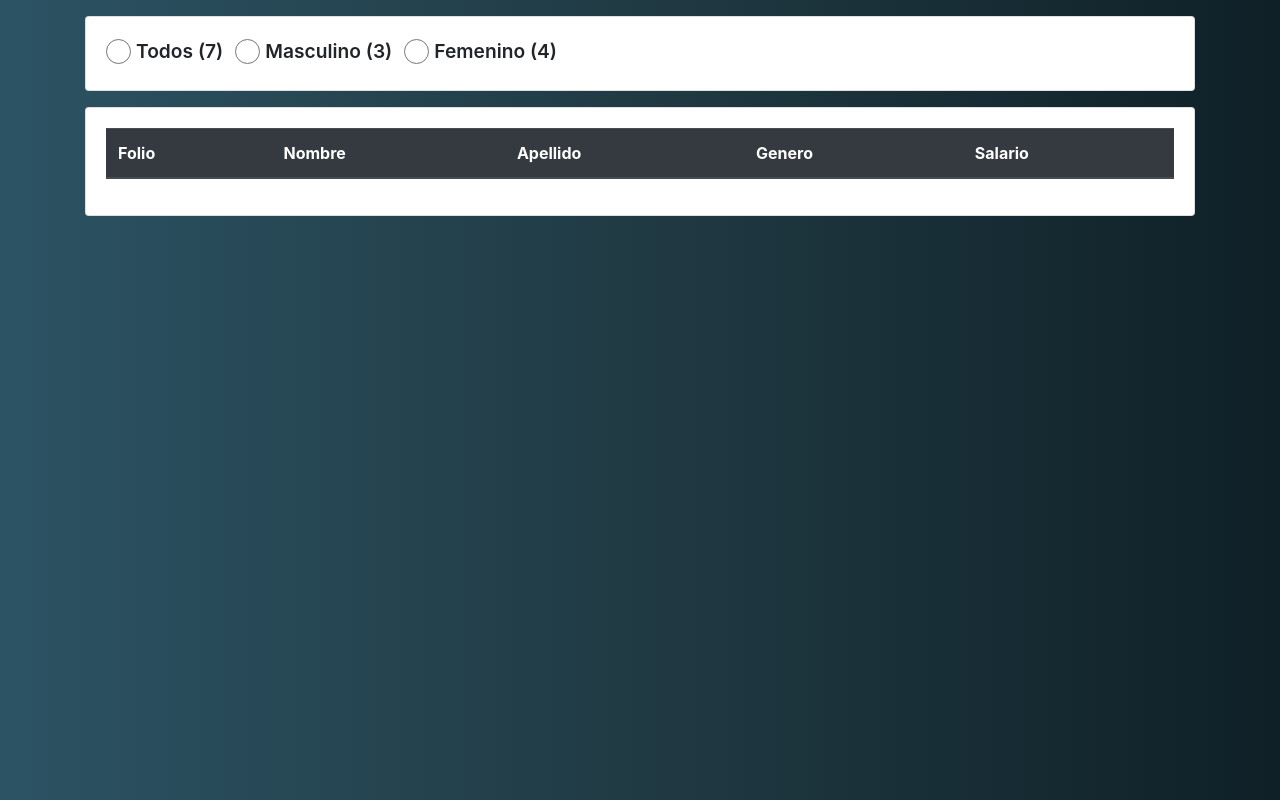
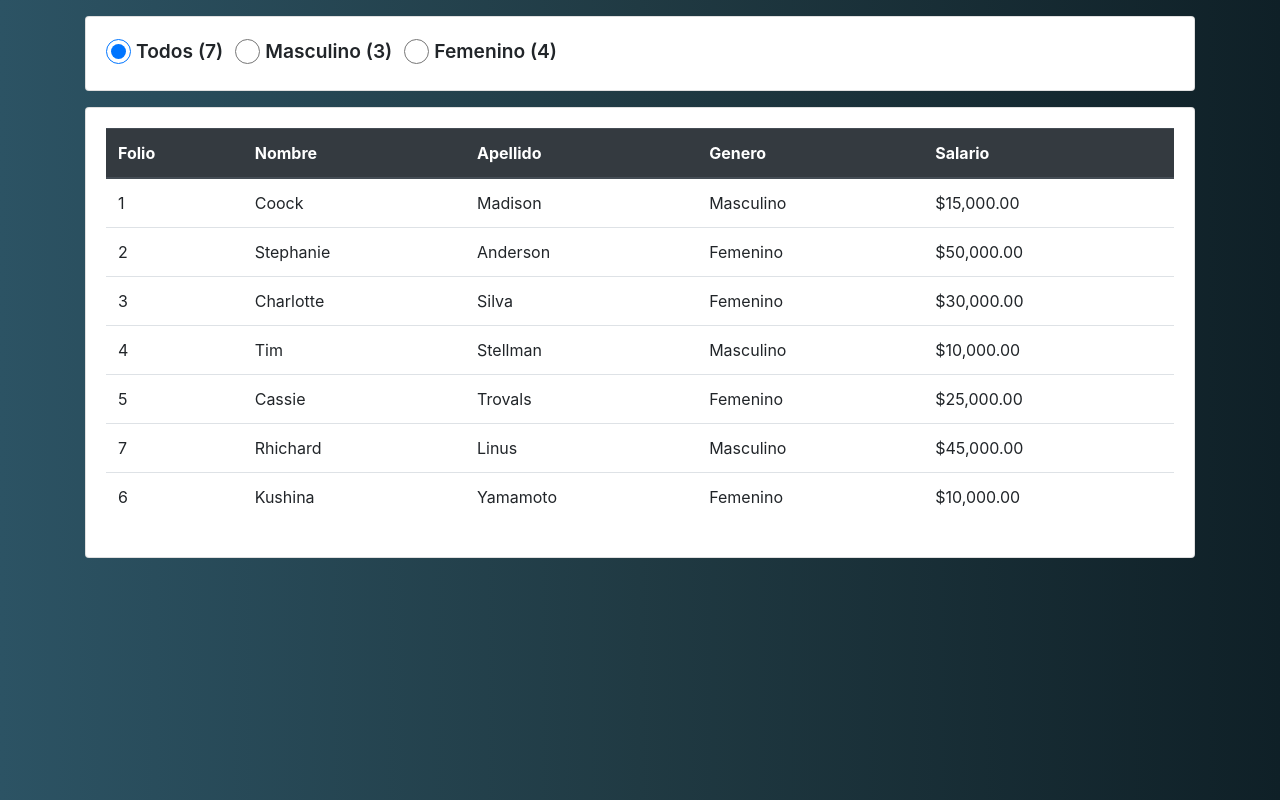
Before and after one commit to alejahndro02/listaEmpleado, an Angular app: page / in a window 1280 px wide. Built offline with nearby package versions, Linux system fonts and the light colour scheme.

Commit message:
Se declaro la variable radioButtonSelect y se le asigno el valor de Todos para que inicialice en la opcion correspondiente

```diff
--- a/src/app/components/lista-empleados/lista-empleados.component.ts
+++ b/src/app/components/lista-empleados/lista-empleados.component.ts
@@ -17,6 +17,7 @@ export class ListaEmpleadosComponent implements OnInit {
     {folio: 6, nombre : 'Kushina', apellido: 'Yamamoto', genero: 'Femenino', salario : 10000}
 
   ]
+  radioButtonSelect = "Todos";
 
   constructor() { }
 
```
